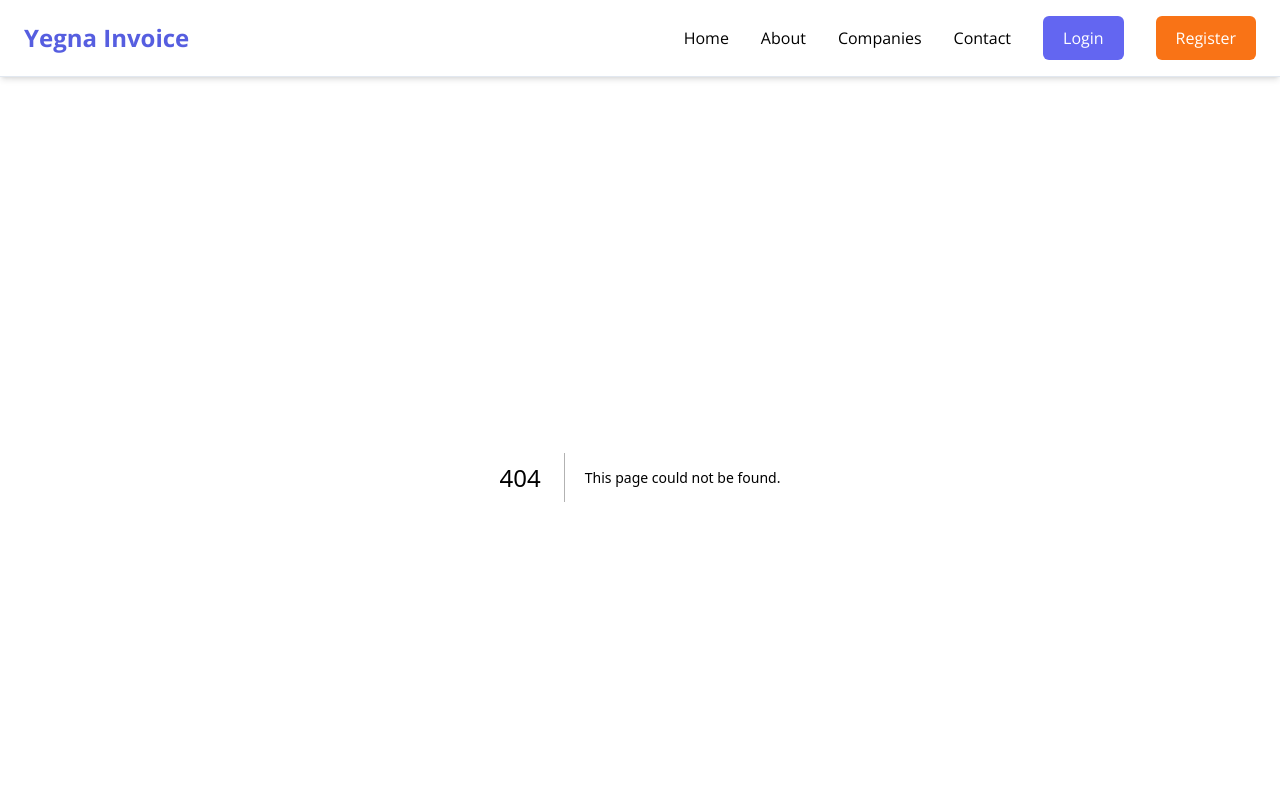
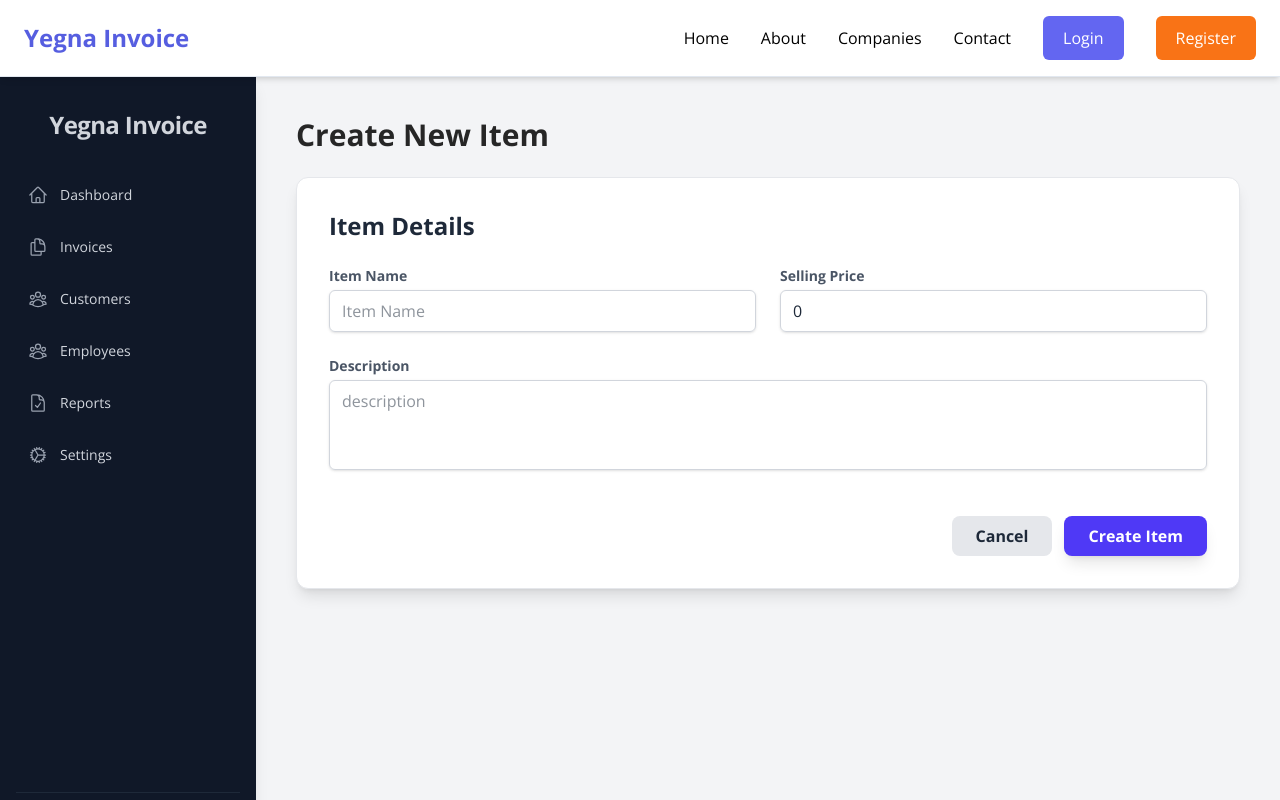
Before and after one commit to bisre1921/billing-invoice-system-frontend, a Next.js app: page /dashboard/items/create in a window 1280 px wide. Before the commit this address had no page. Shown: the top 800 px of the page. Built offline with nearby package versions, Linux system fonts and the light colour scheme.

Commit message:
Implement 'Create Item' page and integrate created items as dropdown options in invoice generation

```diff
--- a/app/api/axiosInstance.ts
+++ b/app/api/axiosInstance.ts
@@ -118,6 +118,14 @@ export const getInvoicesByCompany = (companyId: string) => {
     return api.get(`/invoice/companies/${companyId}`);
 }
 
+export const addItem = (data: any) => {
+    return api.post("/item/add", data);
+}
+
+export const getAllItems = (companyId: string) => {
+    return api.get(`/item/company/${companyId}`);
+}
+
 export const downloadInvoiceApi = (invoiceId: string) => {
     return api.get(`/invoice/download/${invoiceId}`, {
       responseType: "blob",
--- a/app/dashboard/invoices/create/page.tsx
+++ b/app/dashboard/invoices/create/page.tsx
@@ -5,7 +5,7 @@ import { useForm, useFieldArray } from 'react-hook-form';
 import PageHeader from '../../components/PageHeader';
 import NavigationSidebar from '../../components/NavigationSidebar';
 import Link from 'next/link';
-import { generateInvoice, getAllCustomers } from '@/app/api/axiosInstance';
+import { generateInvoice, getAllCustomers, getAllItems } from '@/app/api/axiosInstance';
 import { useRouter } from 'next/navigation';
 
 interface InvoiceItem {
@@ -32,8 +32,14 @@ interface Customer {
   name: string;
 }
 
+interface Item {
+  id: string;
+  name: string;
+}
+
 const CreateInvoicePage = () => {
   const [customers, setCustomers] = useState<Customer[]>([]);
+  const [items, setItems] = useState<Item[]>([]);
   const [companyId, setCompanyId] = useState('');
   const [loading, setLoading] = useState(true);
   const [error, setError] = useState('');
@@ -65,6 +71,7 @@ const CreateInvoicePage = () => {
   useEffect(() => {
     if (companyId) {
       fetchCustomers();
+      fetchItems();
     }
   }, [companyId]);
 
@@ -80,6 +87,21 @@ const CreateInvoicePage = () => {
       setLoading(false);
     }
   };
+
+  const fetchItems = async () => {
+    try {
+      setLoading(true);
+      const response = await getAllItems(companyId);
+      console.log("company id: ", companyId);
+      console.log('Items:', response.data);
+      setItems(response.data);
+      setLoading(false);
+    } catch (error) {
+      console.error('Error fetching items:', error);
+      setError('Failed to load items.');
+      setLoading(false);
+    }
+  }
 
   const onSubmit = async (data: InvoiceFormData) => {
     try {
@@ -99,7 +121,8 @@ const CreateInvoicePage = () => {
           discount: Number(item.discount || 0),
         })),
       };
-
+      console.log("items: ", data.items);
+      console.log('Payload:', payload);
       const response = await generateInvoice(payload);
       console.log('Invoice created:', response.data);
     //   alert('Invoice created successfully!');
@@ -118,7 +141,7 @@ const CreateInvoicePage = () => {
   };
 
 
-  if (loading) return <div className="p-6 text-lg">Loading customers...</div>;
+  if (loading) return <div className="p-6 text-lg">Loading customers and items...</div>;
   if (error) return <div className="p-6 text-red-500 text-lg">Error: {error}</div>;
 
   return (
@@ -189,11 +212,24 @@ const CreateInvoicePage = () => {
 
             {fields.map((field, index) => (
               <div key={field.id} className="grid md:grid-cols-5 gap-4 mb-4 bg-gray-50 p-4 rounded-lg">
-                <input
+
+                <div>
+                  <select {...register(`items.${index}.item_name`, { required: true })} className="input-style">
+                    <option value="">Select Item Name</option>
+                    {items?.map(item => (
+                      <option key={item.id} value={item.name}>
+                        {item.name}
+                      </option>
+                    ))}
+                  </select>
+                </div>
+
+                {/* <input
                   {...register(`items.${index}.item_name`, { required: true })}
                   placeholder="Item Name"
                   className="input-style md:col-span-2"
-                />
+                /> */}
+
                 <input
                   type="number"
                   {...register(`items.${index}.quantity`, { required: true, min: 1 })}
--- /dev/null
+++ b/app/dashboard/items/[id]/page.tsx
@@ -0,0 +1,9 @@
+import React from 'react'
+
+const ItemDetailPage = () => {
+  return (
+    <div>ItemDetailPage</div>
+  )
+}
+
+export default ItemDetailPage
--- /dev/null
+++ b/app/dashboard/items/create/page.tsx
@@ -0,0 +1,156 @@
+'use client';
+
+import React, { useEffect, useState } from 'react';
+import { useForm, useFieldArray } from 'react-hook-form';
+import PageHeader from '../../components/PageHeader';
+import NavigationSidebar from '../../components/NavigationSidebar';
+import Link from 'next/link';
+import { addItem, getAllCustomers } from '@/app/api/axiosInstance';
+import { useRouter } from 'next/navigation';
+
+
+interface ItemFormData {
+  name: string;
+//   unit: string;
+  selling_price: number;
+  description?: string;
+}
+
+
+
+const CreateItemPage = () => {
+  const [companyId, setCompanyId] = useState('');
+  const [loading, setLoading] = useState(true);
+  const [error, setError] = useState('');
+
+  const router = useRouter();
+
+  const {
+    register,
+    handleSubmit,
+    control,
+    formState: { errors },
+    watch,
+  } = useForm<ItemFormData>({
+    defaultValues: {
+        name: '',
+        // unit: '',
+        selling_price: 0,
+        description: '',
+    },
+  });
+
+//   const { fields, append, remove } = useFieldArray({
+//     control,
+//     name: 'items',
+//   });
+
+  useEffect(() => {
+    const localStorageCompany = JSON.parse(localStorage.getItem('company') || '{}');
+    setCompanyId(localStorageCompany.id);
+  }, []);
+
+
+  const onSubmit = async (data: ItemFormData) => {
+    console.log('Selling Price Type:', typeof data.selling_price);
+    try {
+        const sellingPriceNumber = parseFloat(data.selling_price as any); // Explicitly convert to number
+        if (isNaN(sellingPriceNumber)) {
+            alert('Please enter a valid number for the selling price.');
+            return;
+        }
+        const payload = {
+            name: data.name,
+            // unit: data.unit,
+            selling_price: sellingPriceNumber,
+            description: data.description,
+            company_id: companyId,
+        };
+
+      const response = await addItem(payload);
+      console.log('item created:', response.data);
+      console.log('item created successfully for item id:', response.data.id);
+      const newItemId = response.data.id;
+      console.log('New Item ID:', newItemId);
+      if (newItemId) {
+        router.push(`/dashboard/items/${newItemId}`);
+      } else {
+        console.error('Item created successfully, but no ID received for redirection.');
+      }
+    } catch (error: any) {
+      console.error('Failed to create item:', error);
+      alert('Failed to create item. Check console for details.');
+    }
+  };
+
+//   if (loading) return <div className="p-6 text-lg">Loading customers...</div>;
+  if (error) return <div className="p-6 text-red-500 text-lg">Error: {error}</div>;
+
+  return (
+    <div className="bg-gray-100 min-h-screen flex">
+      <NavigationSidebar />
+      <div className="flex-1 p-6 md:p-10">
+        <PageHeader title="Create New Item" />
+
+        <form onSubmit={handleSubmit(onSubmit)} className="bg-white rounded-xl shadow-lg p-8 space-y-6 border border-gray-200">
+          <h2 className="text-2xl font-bold text-gray-800 mb-6">Item Details</h2>
+
+          <div className="grid md:grid-cols-2 gap-6">
+            <div>
+              <label className="text-sm font-semibold text-gray-600 mb-1 block">Item Name</label>
+              <input
+                type="text"
+                {...register('name', { required: true })}
+                placeholder="Item Name"
+                className="input-style"
+              />
+            </div>
+
+            {/* <div>
+              <label className="text-sm font-semibold text-gray-600 mb-1 block">Unit</label>
+              <input
+                type="text"
+                {...register('unit', { required: true })}
+                placeholder="Unit"
+                className="input-style"
+              />
+            </div> */}
+
+            <div>
+              <label className="text-sm font-semibold text-gray-600 mb-1 block">Selling Price</label>
+              <input
+                type="number"
+                // step="0.01"
+                {...register('selling_price', { required: true })}
+                placeholder="Selling Price"
+                className="input-style"
+              />
+            </div>
+
+            <div className="md:col-span-2">
+              <label className="text-sm font-semibold text-gray-600 mb-1 block">Description</label>
+              <textarea {...register('description')} rows={3} className="input-style resize-none" placeholder="description" />
+            </div>
+          </div>
+
+          <div className="flex justify-end space-x-3 mt-10">
+            <Link
+              href="/dashboard"
+              className="bg-gray-200 hover:bg-gray-300 text-gray-800 font-semibold py-2 px-6 rounded-lg transition"
+            >
+              Cancel
+            </Link>
+            <button
+              type="submit"
+              className="bg-indigo-600 hover:bg-indigo-700 text-white font-bold py-2 px-6 rounded-lg shadow-lg transition"
+            >
+              Create Item
+            </button>
+          </div>
+        </form>
+      </div>
+    </div>
+  );
+};
+
+export default CreateItemPage;
--- a/app/dashboard/page.tsx
+++ b/app/dashboard/page.tsx
@@ -108,6 +108,7 @@ const DashboardPage = () => {
 
   const quickActions = [
     { label: 'Generate Invoice', icon: <svg className="w-5 h-5 mr-3" fill="none" stroke="currentColor" viewBox="0 0 24 24" xmlns="http://www.w3.org/2000/svg"><path strokeLinecap="round" strokeLinejoin="round" strokeWidth="2" d="M19 9l-7 7-7-7m14-8v10a7 7 0 01-7 7m0 0l-7-7m7 7V3"></path></svg>, href: '/dashboard/invoices/create' },
+    { label: 'Create Item', icon: <svg className="w-5 h-5 mr-3" fill="none" stroke="currentColor" viewBox="0 0 24 24" xmlns="http://www.w3.org/2000/svg"><path strokeLinecap="round" strokeLinejoin="round" strokeWidth="2" d="M19 9l-7 7-7-7m14-8v10a7 7 0 01-7 7m0 0l-7-7m7 7V3"></path></svg>, href: '/dashboard/items/create' },
     { label: 'Add EMployee', icon: <svg className="w-5 h-5 mr-3" fill="none" stroke="currentColor" viewBox="0 0 24 24" xmlns="http://www.w3.org/2000/svg"><path strokeLinecap="round" strokeLinejoin="round" strokeWidth="2" d="M18 9v3m0 0v3m0-3h3m-3 0h-3m-2-5a4 4 0 11-8 0 4 4 0 018 0zM3 20a6 6 0 0112 0v1h9v-1a6 6 0 01-12 0v-1m0 0H9m3.5-6h.01"></path></svg>, href: '/dashboard/employees/add' },
     { label: 'Add Customer', icon: <svg className="w-5 h-5 mr-3" fill="none" stroke="currentColor" viewBox="0 0 24 24" xmlns="http://www.w3.org/2000/svg"><path strokeLinecap="round" strokeLinejoin="round" strokeWidth="2" d="M18 9v3m0 0v3m0-3h3m-3 0h-3m-2-5a4 4 0 11-8 0 4 4 0 018 0zM3 20a6 6 0 0112 0v1h9v-1a6 6 0 01-12 0v-1m0 0H9m3.5-6h.01"></path></svg>, href: '/dashboard/customers/add' },
     { label: 'Generate Reports', icon: <svg className="w-5 h-5 mr-3" fill="none" stroke="currentColor" viewBox="0 0 24 24" xmlns="http://www.w3.org/2000/svg"><path strokeLinecap="round" strokeLinejoin="round" strokeWidth="2" d="M9 17v-2m3 2v-4m3 4v-6m2 10H7a2 2 0 01-2-2V5a2 2 0 012-2h5.586a1 1 0 01.707.293l5.414 5.414a1 1 0 01.293.707V19a2 2 0 01-2 2z"></path></svg>, href: '/dashboard/reports' },
```
